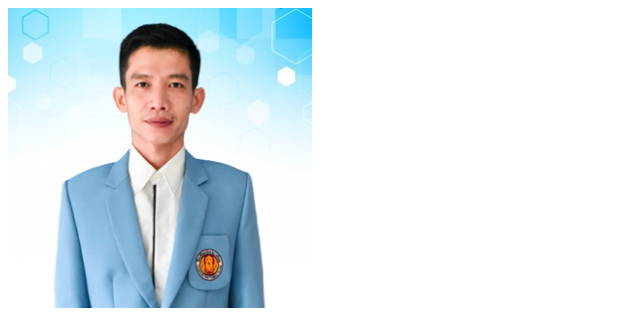
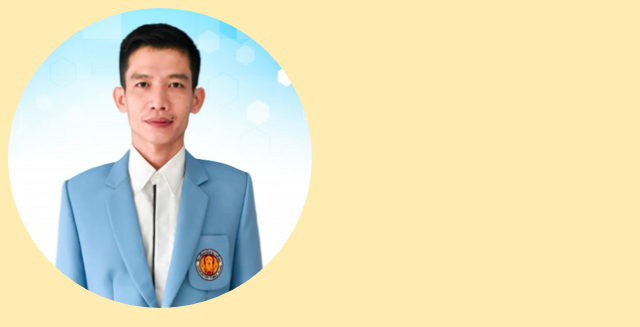
Before and after one commit to Jeerasakscs/mypage2024, a plain HTML site: page index.html in a window 1280 px wide. Shown: the top 327 px of the page, without its empty margins (0-640 px from the left). Drawn offline with Linux system fonts and the light colour scheme.

Commit message:
Add files via upload

```diff
--- a/index.html
+++ b/index.html
@@ -6,7 +6,7 @@
     <title>จีระศักดิ์</title>
     <link rel="stylesheet" href="styles.css">
 </head>
-<body>
+<body style="background-color:#ffecb3;">
 
     <img src="pro.jpg"alt="coala" width="304" height="300"><br>
     <h1>Jeerasak Khaewkaew</h1>
--- a/styles.css
+++ b/styles.css
@@ -1,3 +1,8 @@
+
+
+img {
+  border-radius: 50%;
+}
 table {
     border-collapse: collapse;
     border: 2px solid rgb(140 140 140);
```
